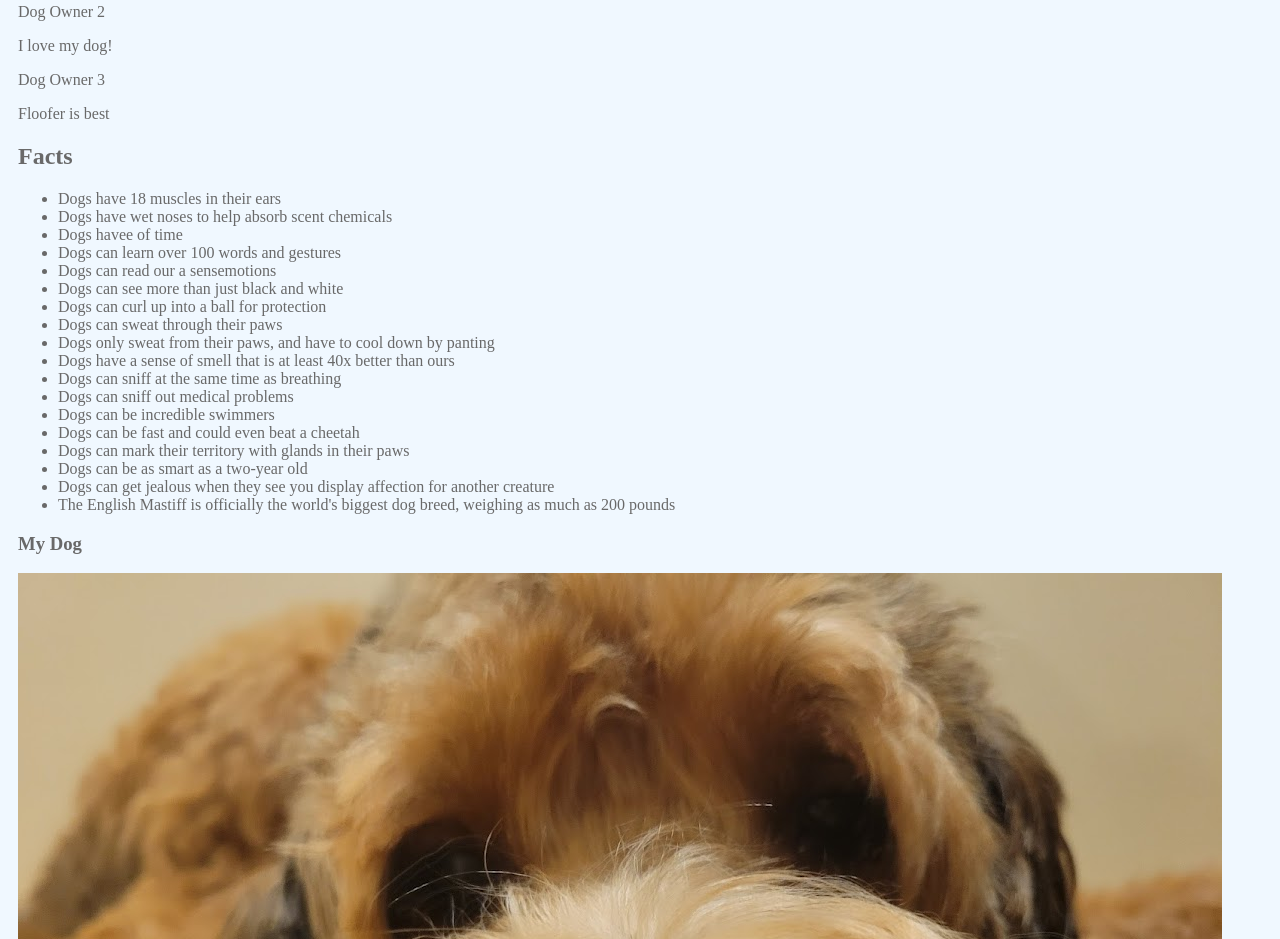
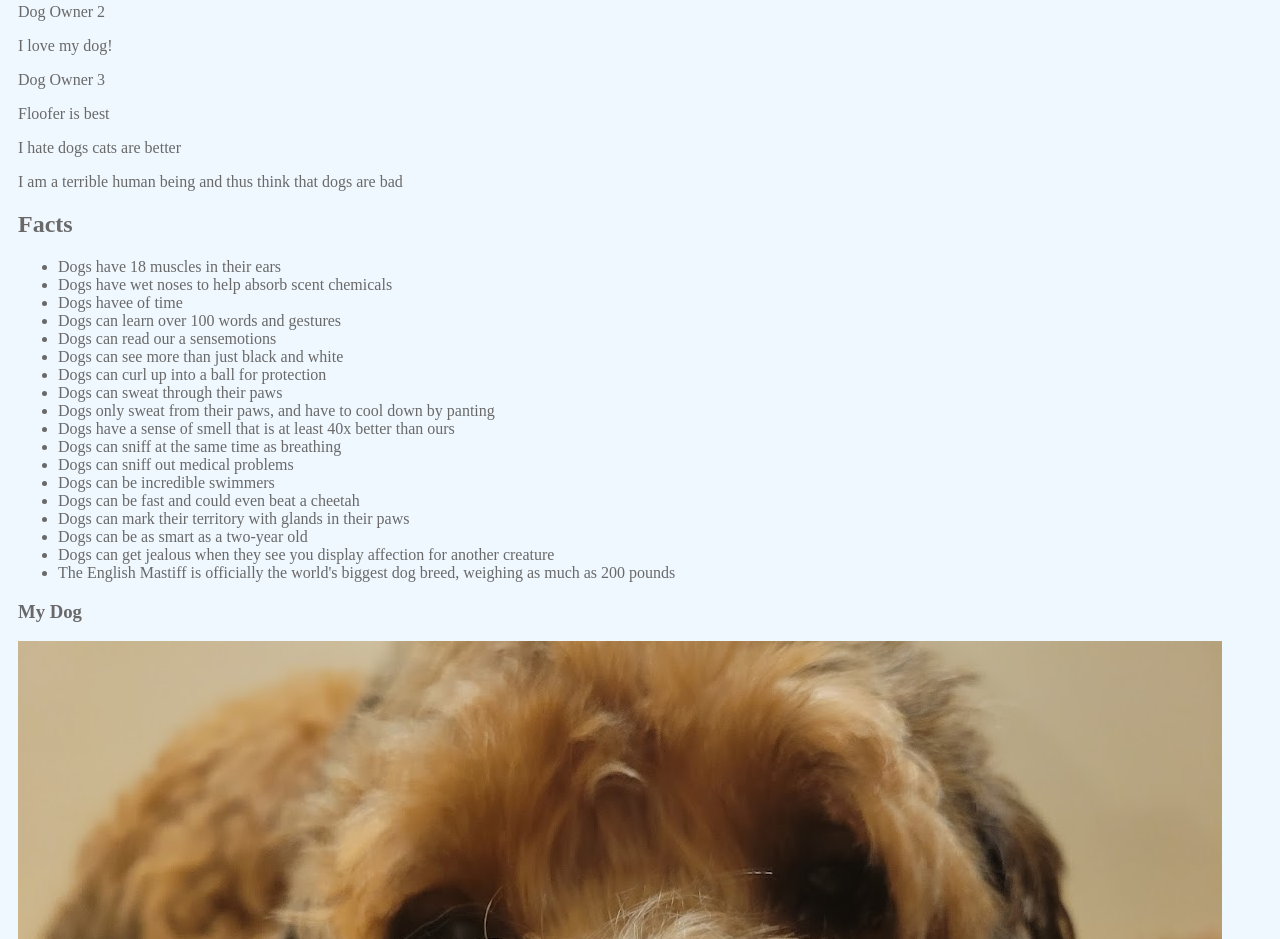
Before and after one commit to flieger-panda/flieger-panda.github.io, a plain HTML site: page index.html in a window 1280 px wide. Shown: the part 793-1732 px from the top of the page. Drawn offline with Linux system fonts and the light colour scheme.

Commit message:
Update index.html

```diff
--- a/index.html
+++ b/index.html
@@ -23,6 +23,8 @@
 			<p id="content">I love my dog!</p>
 			<p id="name">Dog Owner 3</p>
 			<p id="content">Floofer is best</p>
+			<p id="content">I hate dogs cats are better</p>
+			<p id="content">I am a terrible human being and thus think that dogs are bad</p>
 		</div>
 	</div>
 
```
